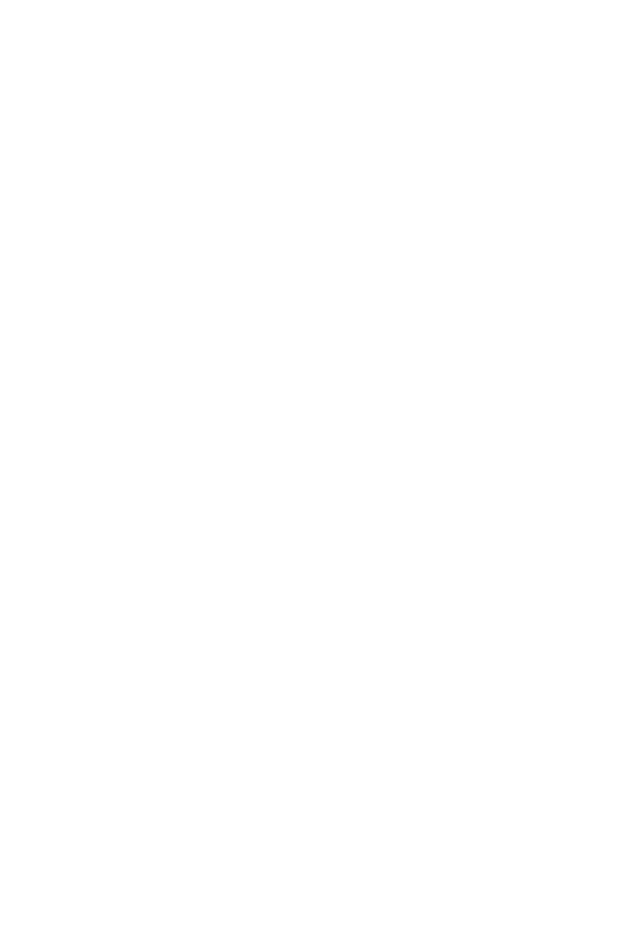
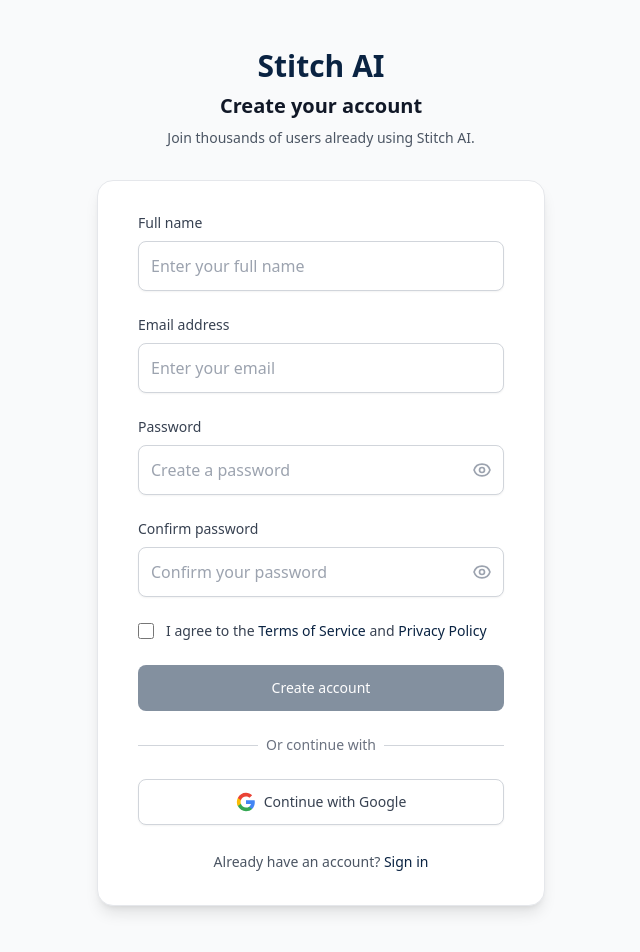
Before and after one commit to YousraAitLaaroussi/ai-lead-front-end, a Vue app in the folder ai-lead/: page /register in a window 1280 px wide. Before the commit this address had no page. Shown: the whole page, without its empty margins (319-959 px from the left). Before the commit the page ends 800 px from the top, so only its background shows below. Built offline with nearby package versions, Linux system fonts and the light colour scheme.

Commit message:
Update in singup singin

```diff
--- a/ai-lead/src/App.vue
+++ b/ai-lead/src/App.vue
@@ -9,6 +9,7 @@
    <!-- <Index ></Index> -->
     <!-- <pricing ></pricing> -->
     <!-- <ClientDashboard ></ClientDashboard> -->
+
 <router-view />
 
 </template>
--- a/ai-lead/src/pages/auth/LoginPage.vue
+++ b/ai-lead/src/pages/auth/LoginPage.vue
@@ -1,6 +1,6 @@
 <template>
   <div class="min-h-screen bg-gray-50 dark:bg-gray-900 flex flex-col justify-center py-12 sm:px-6 lg:px-8">
-    <div class="sm:mx-auto sm:w-full sm:max-w-md">
+    <div class=" sm:mx-auto sm:w-full sm:max-w-md">
       <!-- Brand Logo/Title -->
       <div class="text-center">
         <h1 class="text-3xl font-bold text-[#0a2342] dark:text-white mb-2">Stitch AI</h1>
@@ -11,8 +11,9 @@
       </div>
     </div>
 
-    <div class="mt-8 sm:mx-auto sm:w-full sm:max-w-md">
-      <div class="bg-white dark:bg-gray-800 py-8 px-4 shadow-lg sm:rounded-lg sm:px-10 border border-gray-200 dark:border-gray-700">
+   <div class="mt-8 mx-4 sm:mx-auto sm:w-full sm:max-w-md">
+  <div class="bg-white dark:bg-gray-800 py-8 px-4 shadow-lg rounded-2xl sm:px-10 border border-gray-200 dark:border-gray-700">
+
         <form @submit.prevent="handleSignIn" class="space-y-6">
           <!-- Email Field -->
           <div>
@@ -146,7 +147,7 @@
           <div class="text-center">
             <span class="text-sm text-gray-600 dark:text-gray-400">
               Don't have an account?
-              <a href="#" @click="$emit('switch-to-signup')" class="font-medium text-[#0a2342] dark:text-blue-400 hover:text-blue-800 dark:hover:text-blue-300 transition-colors">
+              <a href="/register" @click="$emit('switch-to-signup')" class="font-medium text-[#0a2342] dark:text-blue-400 hover:text-blue-800 dark:hover:text-blue-300 transition-colors">
                 Sign up
               </a>
             </span>
--- a/ai-lead/src/pages/auth/RegisterPage.vue
+++ b/ai-lead/src/pages/auth/RegisterPage.vue
@@ -11,8 +11,8 @@
       </div>
     </div>
 
-    <div class="mt-8 sm:mx-auto sm:w-full sm:max-w-md">
-      <div class="bg-white dark:bg-gray-800 py-8 px-4 shadow-lg sm:rounded-lg sm:px-10 border border-gray-200 dark:border-gray-700">
+    <div class="mt-8 mx-4 sm:mx-auto sm:w-full sm:max-w-md">
+  <div class="bg-white dark:bg-gray-800 py-8 px-4 shadow-lg rounded-2xl sm:px-10 border border-gray-200 dark:border-gray-700">
         <form @submit.prevent="handleSignUp" class="space-y-6">
           <!-- Full Name Field -->
           <div>
@@ -226,7 +226,7 @@
           <div class="text-center">
             <span class="text-sm text-gray-600 dark:text-gray-400">
               Already have an account?
-              <a href="#" @click="$emit('switch-to-signin')" class="font-medium text-[#0a2342] dark:text-blue-400 hover:text-blue-800 dark:hover:text-blue-300 transition-colors">
+              <a href="/login" @click="$emit('switch-to-signin')" class="font-medium text-[#0a2342] dark:text-blue-400 hover:text-blue-800 dark:hover:text-blue-300 transition-colors">
                 Sign in
               </a>
             </span>
@@ -238,7 +238,7 @@
 </template>
 
 <script setup>
-import { ref, reactive, computed } from 'vue'
+import { ref, reactive, computed , onMounted } from 'vue'
 
 // Form data
 const form = reactive({
@@ -270,6 +270,12 @@
 
   return strength
 })
+onMounted(() => {
+window.scrollTo({ top: 0, behavior: 'smooth' })
+
+})
+
+
 
 // Validation functions
 const validateFullName = () => {
--- a/ai-lead/src/router/index.js
+++ b/ai-lead/src/router/index.js
@@ -17,12 +17,12 @@
     component: () => import('../pages/pricing.vue'),
   },
   {
-    path: "/auth/login",
+    path: "/login",
     name: "Login",
     component: () => import("@/pages/auth/LoginPage.vue"),
   },
   {
-    path: "/auth/register",
+    path: "/register",
     name: "Register",
     component: () => import("@/pages/auth/RegisterPage.vue"),
   },
```
